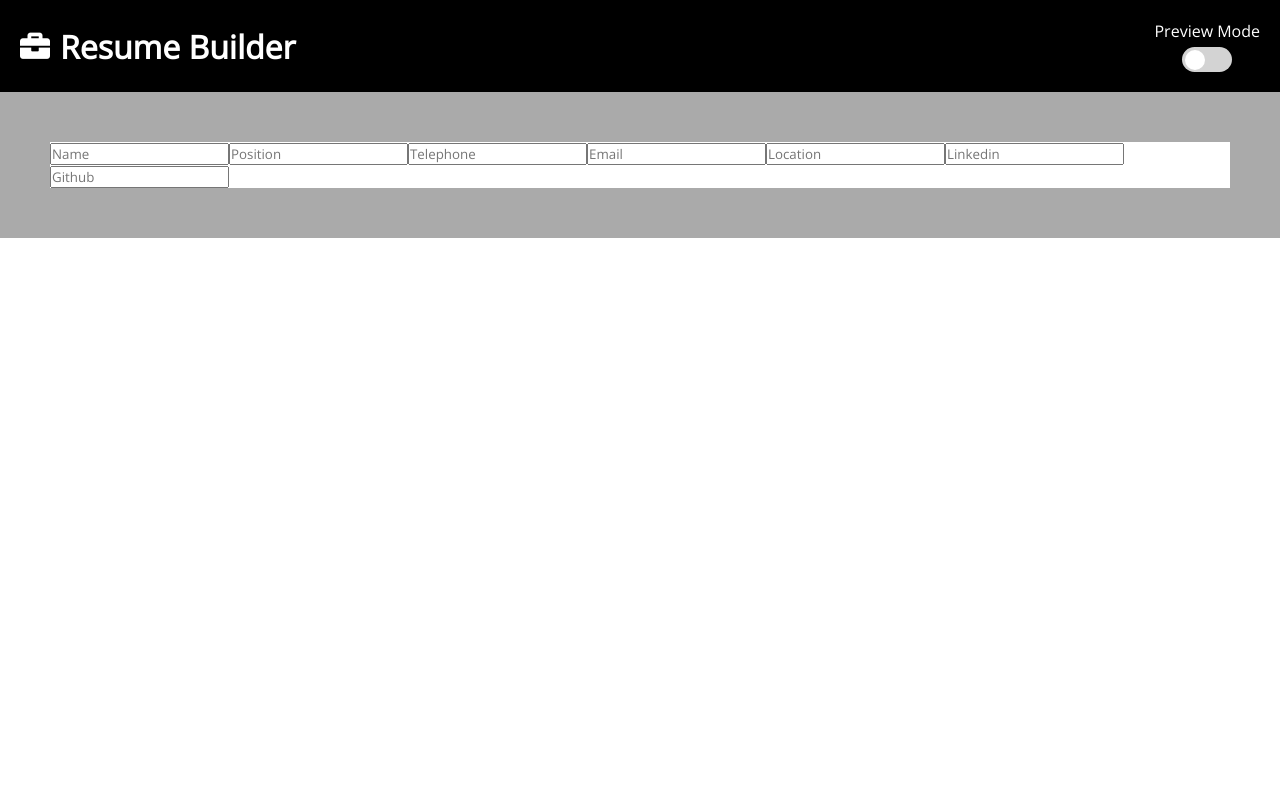
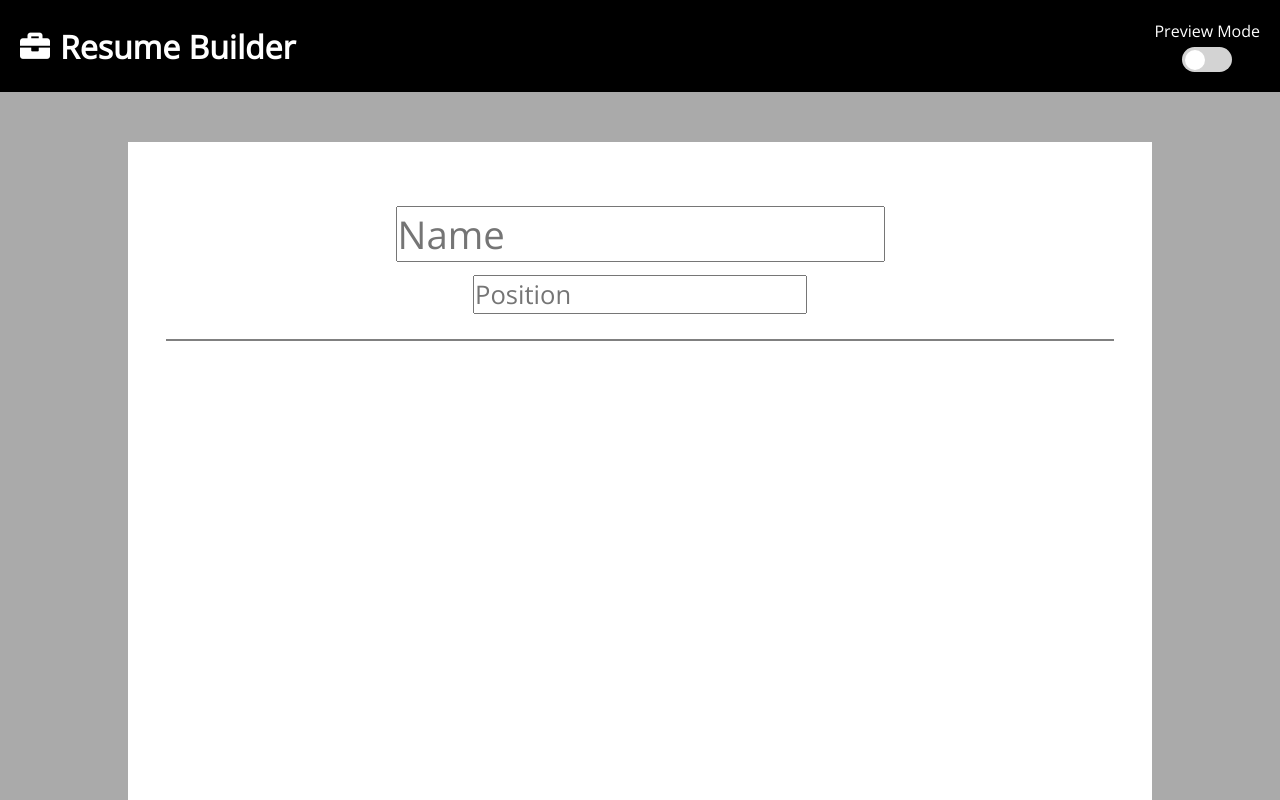
Before and after one commit to fernanda-veiga/cv-project, a React (Create React App) app: page / in a window 1280 px wide. Shown: the top 800 px of the page. Built offline with nearby package versions, Linux system fonts and the light colour scheme.

Commit message:
Added a profile section for the user to write their name and professional position. Added a toggle to the preview mode toggle that switches between an edit view and a resume view.

```diff
--- a/src/App.js
+++ b/src/App.js
@@ -1,5 +1,6 @@
 import React, { Component } from "react";
 import TopBar from "./components/TopBar";
+import ProfileSection from "./components/ProfileSection";
 //import uniqid from "uniqid";
 import "./styles/App.css";
 
@@ -11,6 +12,8 @@ class App extends Component {
       profileSection: {
         name: "",
         position: "",
+      },
+      infoSection: {
         telephone: "",
         email: "",
         location: "",
@@ -20,9 +23,14 @@ class App extends Component {
     };
   }
 
-  /*togglePreviewMode = (event) => {
-    this.setState({ isPreviewMode: !this.state.isPreviewMode });
-  };*/
+  togglePreviewMode = (event) => {
+    if (event.target.checked === true) {
+      this.setState({ isPreviewMode: true });
+    } else {
+      this.setState({ isPreviewMode: false });
+    }
+    //console.log(this.state.isPreviewMode);
+  };
 
   handleFormChange = (event) => {
     const changedProfileSection = this.state.profileSection;
@@ -35,36 +43,30 @@ class App extends Component {
 
     return (
       <div className="App">
-        <TopBar />
-        <div className="resume">
-          <ProfileSection
-            profileSection={this.state.profileSection}
-            handleFormChange={this.handleFormChange}
-          />
-        </div>
+        <TopBar togglePreviewMode={this.togglePreviewMode} />
+        <Resume
+          profileSection={this.state.profileSection}
+          handleFormChange={this.handleFormChange}
+          isPreviewMode={this.state.isPreviewMode}
+        />
       </div>
     );
   }
 }
 
-function ProfileSection(props) {
-  const profileValues = Object.entries(props.profileSection);
-
+function Resume(props) {
   return (
-    <form key="profile-form">
-      {profileValues.map((entry, index) => {
-        return (
-          <input
-            key={`profile-form-input-${index}`}
-            id={entry[0]}
-            type="text"
-            value={entry[1]}
-            placeholder={entry[0].charAt(0).toUpperCase() + entry[0].slice(1)}
-            onChange={props.handleFormChange}
-          ></input>
-        );
-      })}
-    </form>
+    <div className="resume">
+      <ProfileSection
+        profileSection={props.profileSection}
+        handleFormChange={props.handleFormChange}
+        isPreviewMode={props.isPreviewMode}
+      />
+      <section className="resume-content">
+        <section className="resume-content-left"></section>
+        <section className="resume-content-right"></section>
+      </section>
+    </div>
   );
 }
 
--- /dev/null
+++ b/src/components/ProfileSection.js
@@ -0,0 +1,57 @@
+import React from "react";
+
+function ProfileSection(props) {
+  //const profileValues = Object.entries(props.profileSection);
+  console.log(props.isPreviewMode);
+  if (props.isPreviewMode === true) {
+    console.log("preview");
+    return <ProfileSectionPreview profileSection={props.profileSection} />;
+  } else {
+    console.log("input");
+    return (
+      <ProfileSectionInput
+        profileSection={props.profileSection}
+        handleFormChange={props.handleFormChange}
+      />
+    );
+  }
+}
+
+function ProfileSectionInput(props) {
+  const profileValues = Object.entries(props.profileSection);
+
+  return (
+    <section className="resume-profile">
+      {profileValues.map((entry, index) => {
+        return (
+          <input
+            key={`profile-form-input-${index}`}
+            id={entry[0]}
+            type="text"
+            value={entry[1]}
+            placeholder={entry[0].charAt(0).toUpperCase() + entry[0].slice(1)}
+            onChange={props.handleFormChange}
+          ></input>
+        );
+      })}
+    </section>
+  );
+}
+
+function ProfileSectionPreview(props) {
+  const profileValues = Object.entries(props.profileSection);
+
+  return (
+    <section className="resume-profile">
+      {profileValues.map((entry, index) => {
+        return (
+          <p key={`profile-form-input-${index}`} id={entry[0]}>
+            {entry[1]}
+          </p>
+        );
+      })}
+    </section>
+  );
+}
+
+export default ProfileSection;
--- a/src/components/TopBar.js
+++ b/src/components/TopBar.js
@@ -1,24 +1,28 @@
 import React from "react";
 
-function TopBar() {
+function TopBar(props) {
   return (
     <div className="top-bar">
       <div className="logo">
-        <i class="fas fa-briefcase"></i>
+        <i className="fas fa-briefcase"></i>
         <h1>Resume Builder</h1>
       </div>
-      <ToggleButton />
+      <ToggleButton togglePreviewMode={props.togglePreviewMode} />
     </div>
   );
 }
 
-function ToggleButton() {
+function ToggleButton(props) {
   return (
     <div className="toggle-div">
       <p>Preview Mode</p>
       <label className="toggle">
-        <input className="toggle-checkbox" type="checkbox"></input>
-        <span class="toggle-slider"></span>
+        <input
+          className="toggle-checkbox"
+          type="checkbox"
+          onChange={props.togglePreviewMode}
+        ></input>
+        <span className="toggle-slider"></span>
       </label>
     </div>
   );
--- a/src/styles/index.css
+++ b/src/styles/index.css
@@ -7,7 +7,7 @@
 
 .App {
   width: 100vw;
-  padding: 0 50px 50px 50px;
+  padding: 0 10vw 50px 10vw;
   background: #aaaaaa;
   display: flex;
   flex-direction: column;
@@ -40,5 +40,24 @@
 }
 
 .resume {
+  padding: 3vw;
+  width: 80vw;
+  height: 113vw;
   background: white;
 }
+
+.resume-profile {
+  padding: 2vw;
+  border-bottom: 2px solid gray;
+  display: flex;
+  flex-direction: column;
+  justify-content: center;
+  align-items: center;
+  gap: 1vw;
+}
+.resume-profile #name {
+  font-size: 3vw;
+}
+.resume-profile #position {
+  font-size: 2vw;
+}
```
